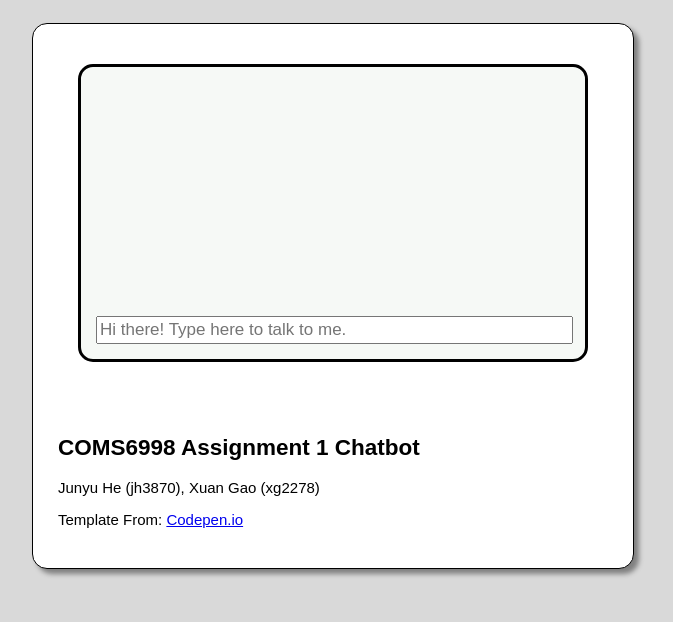
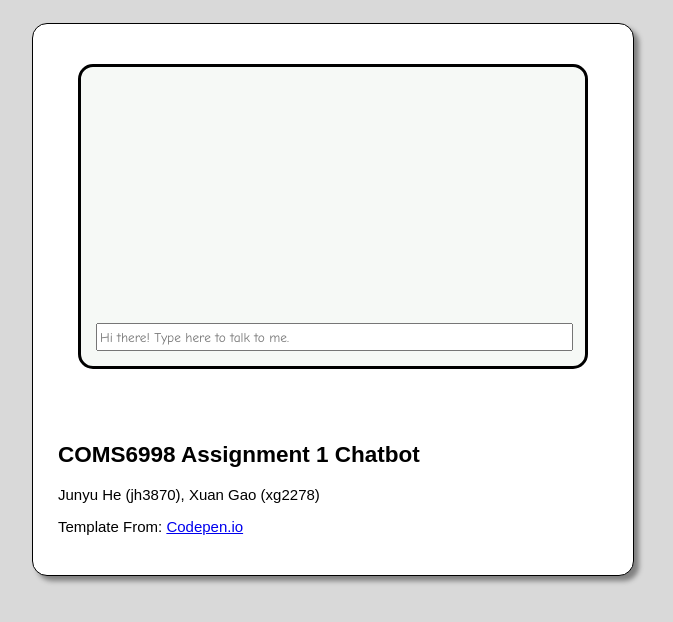
Before and after one commit to Christinaaaa/6998hw, a plain HTML site: page chatbot.html in a window 1280 px wide. Shown: the whole page, without its empty margins (307-980 px from the left). Drawn offline with Linux system fonts and the light colour scheme.

Commit message:
Add files via upload

```diff
--- a/css/style.css
+++ b/css/style.css
@@ -1,5 +1,6 @@
 body {
-  font: 15px arial, sans-serif;
+  font: 15px; /*arial, sans-serif;*/
+  font-family: "Comic Sans MS", cursive, sans-serif;
   background-color: #d9d9d9;
   padding-top: 15px;
   padding-bottom: 15px;
@@ -36,11 +37,15 @@ body {
 }
 
 .chatlog {
-   font: 15px arial, sans-serif;
+   font: 15px;
+   font-family: "Comic Sans MS", cursive, sans-serif;
+   /* arial, sans-serif;*/
 }
 
 #chatbox {
-  font: 17px arial, sans-serif;
+  font: 17px;
+  font-family: "Comic Sans MS", cursive, sans-serif;
+  /*arial, sans-serif;*/
   height: 22px;
   width: 100%;
 }
```
